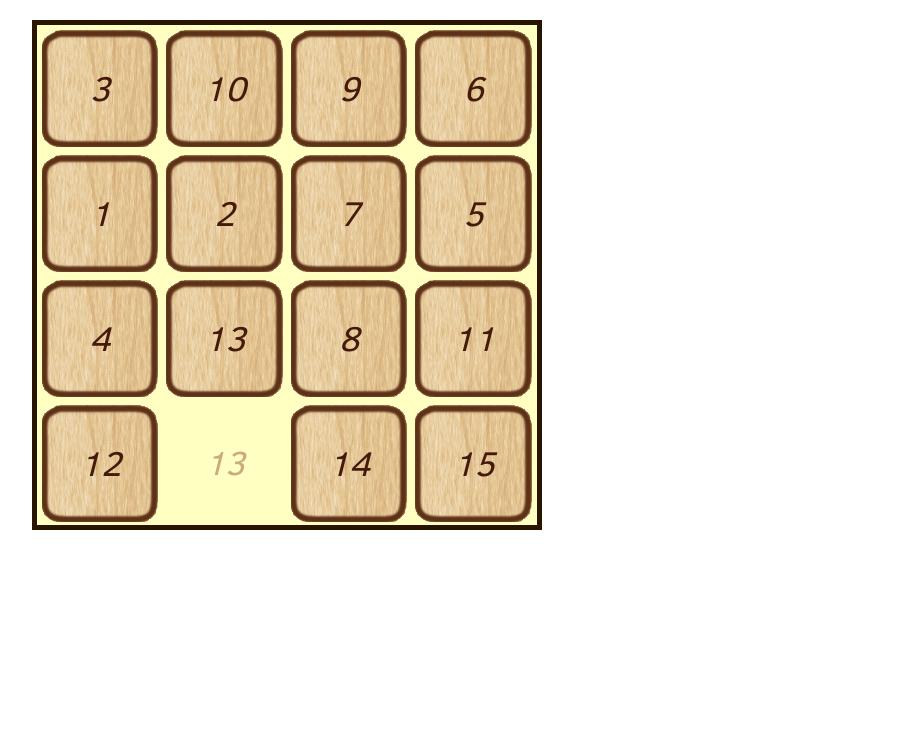
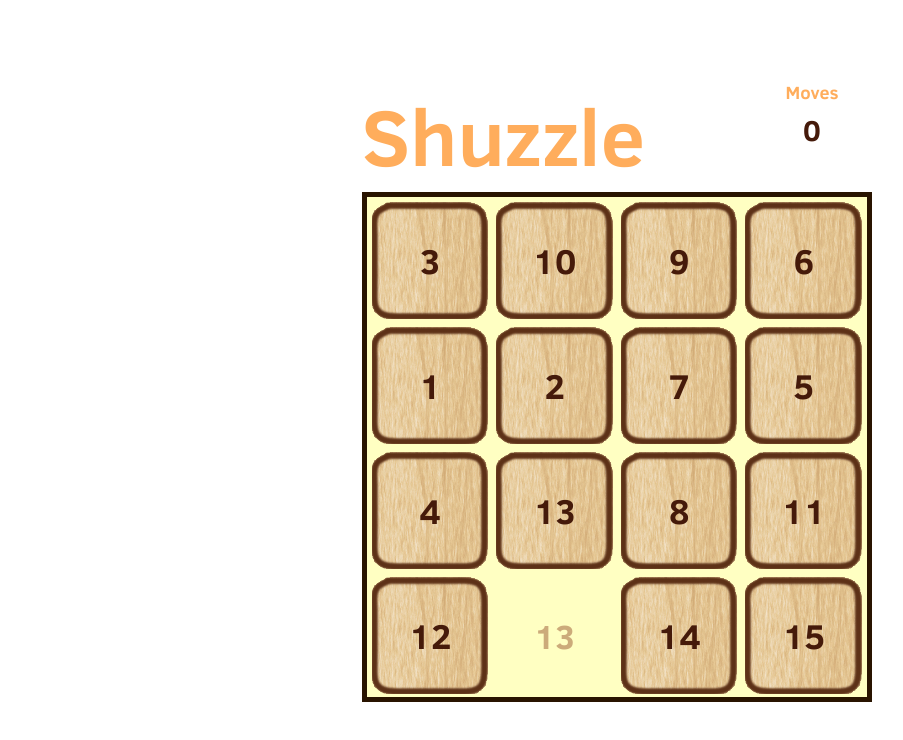
Before and after one commit to gtara/shuzzle, a plain HTML site: page index.html in a window 1280 px wide. Shown: the whole page, without its empty margins (28-931 px from the left). Drawn offline with nearby package versions, Linux system fonts and the light colour scheme; files that its build step writes are made by us from their sources; files whose address does not match are found by name.

Commit message:
added a moves counter

```diff
--- a/index.html
+++ b/index.html
@@ -16,11 +16,18 @@
 <script type="text/javascript" src="js/jquery-1.11.1.min.js"></script>
 </head>
 <body>
-<div id="contentContainer">
+	<div class="outer_container">
+		<h1 class="title">Shuzzle</h1>
+		<div class="counters-container">
+		<div class="moves-counter"><h5 class="title">Moves</h5>
+		<h3 id="current-moves"></h3>
 
-</div>
-<script>
-</script>
+		</div>
+		</div>
+
+
+		<div id="contentContainer"></div>
+	</div>
 
 </body>
 </html>
--- a/js/GameManager.js
+++ b/js/GameManager.js
@@ -11,6 +11,7 @@ function GameManager (size, ProvidedHtmlHandler, ProvidedStorageManager, Provide
 	this.htmlContainer = document.querySelector("#contentContainer");
 	this.htmlContainer.addEventListener("click", this.mouseHandler.getMouseClickPosition.bind(this.mouseHandler), false);
 	this.mouseHandler.addCallback("move", this.move.bind(this));
+	this.moves = 0;
 	this.refresh();
 
 };
@@ -18,20 +19,18 @@ function GameManager (size, ProvidedHtmlHandler, ProvidedStorageManager, Provide
 GameManager.prototype.calculateWhichTileWasTouched= function(positionInPixels) {
 	var gridWidth = this.htmlContainer.clientWidth;
 	var cellWidth = Math.floor((gridWidth ) / this.size) ;
-
-
 	var divX = Math.floor (positionInPixels.x / cellWidth) ;
 	var divY = Math.floor (positionInPixels.y / cellWidth) ;
 	return new Position(divX, divY);
 };
 
 GameManager.prototype.move = function (positionInPixels) {
+	this.moves += 1;
 	var tilePosition = this.calculateWhichTileWasTouched(positionInPixels) ;
-	console.log(tilePosition.serialize());
 	this.grid.shiftCells(tilePosition);
 	this.refresh();
 };
 
 GameManager.prototype.refresh = function () {
-	this.htmlHandler.addHtmlForGrid(this.grid);
+	this.htmlHandler.addHtmlForGrid(this.grid, this.moves);
 };
--- a/js/HtmlHandler.js
+++ b/js/HtmlHandler.js
@@ -1,20 +1,21 @@
 //HtmlHandler clears/creates the html inside the container
 function HtmlHandler () {
 	this.htmlContainer = document.querySelector("#contentContainer");
-
+	this.movesCounter = document.querySelector("#current-moves");
 };
 
 HtmlHandler.prototype.clearContainer = function (container) {
 	while (container.firstChild) {
 	    container.removeChild(container.firstChild);
 	}
+	this.movesCounter.textContent = "";
 };
 
 HtmlHandler.prototype.applyClasses = function (element, classes) {
 	  element.setAttribute("class", classes.join(" "));
 };
 
-HtmlHandler.prototype.addHtmlForGrid = function(grid) {
+HtmlHandler.prototype.addHtmlForGrid = function(grid, moves) {
 	var that = this;
 	window.requestAnimationFrame(function() {
 	that.clearContainer(that.htmlContainer);
@@ -53,7 +54,7 @@ HtmlHandler.prototype.addHtmlForGrid = function(grid) {
 	that.htmlContainer.appendChild(table);
 	var gridWidth = that.htmlContainer.clientWidth;
 	var cellWidth = Math.floor((gridWidth ) / grid.size - 8) ;
-
+	that.movesCounter.textContent = moves.toString();
 	$(".tile").css("width", cellWidth + "px");
 	$(".tile").css("height", cellWidth + "px");
 	$(".cell").css("width", cellWidth + "px");
--- a/scss/styles.scss
+++ b/scss/styles.scss
@@ -1,7 +1,7 @@
 @import 'helpers';
 @import url(../fonts/clear-sans.css);
 
-$gamewidth: 500px;
+$field_width: 500px;
 
 html, body {
   margin: 0;
@@ -10,18 +10,55 @@ html, body {
   color: #451a0a;
   font-family: "Clear Sans", "Helvetica Neue", Arial, sans-serif;
   font-size: 18px;
-  font-style: oblique;
+  font-weight:bold;
   background-color: #FFF;
-    margin: 30px;
-    margin-top: 10px;
+ }
 
-  }
+ body {
+  margin: 80px 0;
+}
 
+h1.title {
+  font-size: 80px;
+  font-weight: bold;
+  color: #FFAD5C;
+  margin: 0;
+  display: block;
+  float: left;
+}
 
+h5.title {
+  font-size: 18px;
+  color: #FFAD5C;
+  margin: 0;
+  display: block;
+  float: left;
+}
+
+.counters-container {
+  float: right;
+  width: 100px;
+  height: 100px;
+  text-align: center;
+  border-width: 3px;
+  border-color: #451a0a;
+  z-index: 3;
+
+}
+
+.moves-counter {
+  $height: 25px;
+  position: relative;
+  display: inline-block;
+  font-size: $height;
+  height: $height;
+  font-weight: bold;
+  text-align: center;
+}
 
 #contentContainer {
-    width: $gamewidth;
-    height: $gamewidth;
+    width: $field_width;
+    height: $field_width;
     border-width: 5px;
     border-style: solid;
     border-color:#291400;
@@ -31,6 +68,12 @@ html, body {
     z-index: 1;
     float: middle;
 }
+
+.outer_container {
+  width: $field_width;
+  margin: 0 auto;
+}
+
 .td {
 	text-align: center;
 }
```
